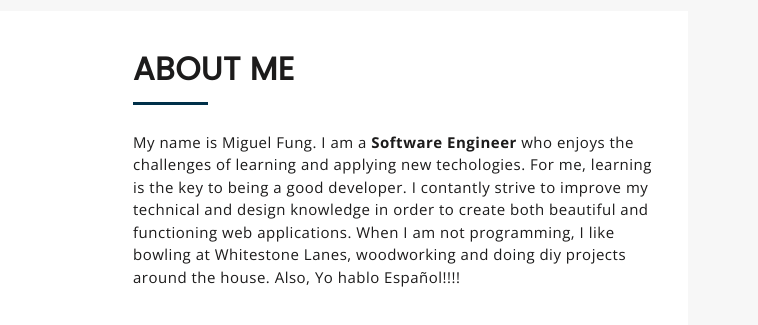
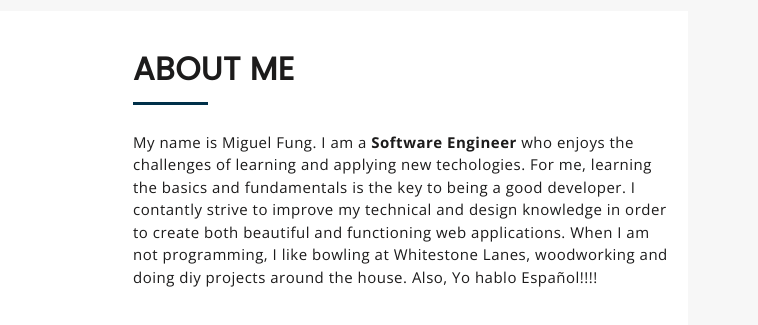
Before and after one commit to mjfung1/mjfung1.github.io, a plain HTML site: page index.html in a window 1280 px wide. Shown: the part 1040-1365 px from the top of the page, 522-1280 px from the left. Drawn offline with nearby package versions, Linux system fonts and the light colour scheme.

Commit message:
new message

```diff
--- a/index.html
+++ b/index.html
@@ -148,7 +148,7 @@
 													<h2 class="mu-heading-title">ABOUT ME</h2>
 													<span class="mu-header-dot"></span>
 													<p>My name is Miguel Fung. I am a <strong>Software Engineer</strong> who enjoys the challenges of learning and
-														applying new techologies. For me, learning is the key to being a good developer. I contantly strive to improve my technical
+														applying new techologies. For me, learning the basics and fundamentals is the key to being a good developer. I contantly strive to improve my technical
 														and
 														design knowledge in order to create both beautiful and functioning web applications. When I am not programming,
 														I like bowling at Whitestone Lanes, woodworking and doing diy projects around the house.  Also, Yo hablo Español!!!!</p>
```
